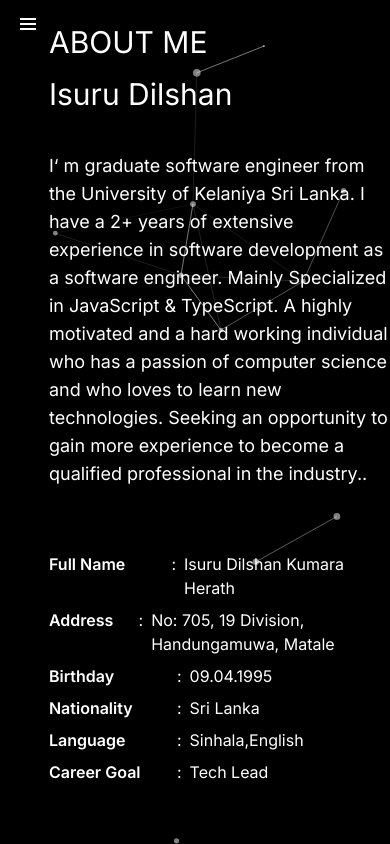
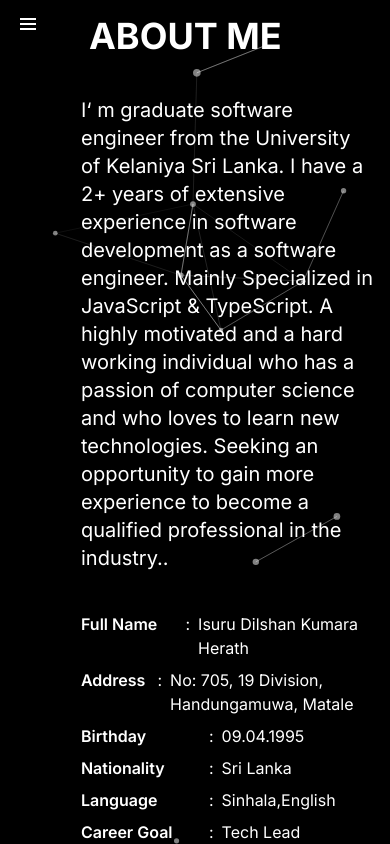
Before and after one commit to isurudilshan101/isuruportfolio-, a Next.js app: page /about in a window 390 px wide. Built offline with nearby package versions, Linux system fonts and the light colour scheme.

Commit message:
responsive skill page

```diff
--- a/src/app/about/page.tsx
+++ b/src/app/about/page.tsx
@@ -6,21 +6,16 @@ import aboutme from "../../../public/my_pic.jpg";
 const page = () => {
   return (
     <>
-      <div className="hidden md:flex">
-        <div className="ml-4 flex flex-col gap-56">
+      <div className="">
+        <div className="ml-4">
           <div>
-            {/* <h2 className="mt-6 text-3xl">ABOUT&nbsp;ME</h2> */}
-            <h1 className="mt-4 ml-6 text-4xl font-bold mb-8">ABOUT&nbsp;ME</h1>
-          </div>
-
-          <div className="w-48 h-48 ">
-            {/* <Image src={aboutme} alt="aboutme" /> */}
+            <h1 className="mt-4 ml-6 text-4xl font-bold">ABOUT&nbsp;ME</h1>
           </div>
         </div>
 
-        <div className="flex justify-center items-center">
+        <div className="ml-4 flex justify-center items-center">
           <div className="px-4">
-            <h1 className=" text-3xl font-bold">Isuru Dilshan</h1>
+            {/* <h1 className=" text-3xl font-bold">Isuru Dilshan</h1> */}
             <p className="mt-10 text-xl">
               I‘ m graduate software engineer from the University of Kelaniya
               Sri Lanka. I have a 2+ years of extensive experience in software
@@ -69,59 +64,6 @@ const page = () => {
           </div>
         </div>
       </div>
-
-      {/* mobile device */}
-      <div className="flex flex-col md:hidden ">
-        <div>
-          <h2 className="mt-6 text-3xl">ABOUT&nbsp;ME</h2>
-        </div>
-        <h1 className="mt-4 text-3xl">Isuru Dilshan</h1>
-        <p className="mt-10 text-lg">
-          I‘ m graduate software engineer from the University of Kelaniya Sri
-          Lanka. I have a 2+ years of extensive experience in software
-          development as a software engineer. Mainly Specialized in JavaScript &
-          TypeScript. A highly motivated and a hard working individual who has a
-          passion of computer science and who loves to learn new technologies.
-          Seeking an opportunity to gain more experience to become a qualified
-          professional in the industry..
-        </p>
-        <br></br>
-        {/* cv format */}
-        <div className="max-w-md ">
-          <div className="mt-10 space-y-2">
-            <div className="flex">
-              <span className="w-32 font-semibold">Full Name</span>
-              <span className="mr-2">:</span>
-              <span>Isuru Dilshan Kumara Herath</span>
-            </div>
-            <div className="flex">
-              <span className="w-32 font-semibold">Address</span>
-              <span className="mr-2">:</span>
-              <span>No: 705, 19 Division, Handungamuwa, Matale</span>
-            </div>
-            <div className="flex">
-              <span className="w-32 font-semibold">Birthday</span>
-              <span className="mr-2">:</span>
-              <span>09.04.1995</span>
-            </div>
-            <div className="flex">
-              <span className="w-32 font-semibold">Nationality</span>
-              <span className="mr-2">:</span>
-              <span>Sri Lanka</span>
-            </div>
-            <div className="flex">
-              <span className="w-32 font-semibold">Language</span>
-              <span className="mr-2">:</span>
-              <span>Sinhala,English</span>
-            </div>
-            <div className="flex">
-              <span className="w-32 font-semibold">Career Goal</span>
-              <span className="mr-2">:</span>
-              <span>Tech Lead</span>
-            </div>
-          </div>
-        </div>
-      </div>
     </>
   );
 };
--- a/src/app/contact/page.tsx
+++ b/src/app/contact/page.tsx
@@ -18,18 +18,19 @@ const Contact = () => {
           <h1 className="text-4xl font-bold mb-4 border-b-4 border-gray-300 pb-2">
             Contact Me
           </h1>
-          <div className="flex items-center justify-center md:justify-start space-x-4 bg-blue-500 p-4 rounded-lg">
+          <div className="flex gap-4 items-center justify-center md:justify-start space-x-4b bg-gray-950 p-4 rounded-lg">
             <FaEnvelope className="text-2xl text-white" />
             <p className="text-lg text-white">isuru.dilshan101@gmail.com</p>
           </div>
-          <div className="flex items-center justify-center md:justify-start space-x-4 bg-blue-500 p-4 rounded-lg">
+          <div className="flex items-center justify-center md:justify-start space-x-4  bg-gray-950 p-4 rounded-lg">
             <FaPhone className="text-2xl text-white" />
-            <p className="text-lg text-white">0712859953</p>
+            <p className="text-lg text-white">0712859953 | 0764069953</p>
           </div>
-          <div className="flex items-center justify-center md:justify-start space-x-4 bg-blue-500 p-4 rounded-lg">
+          <div className="flex items-center justify-center md:justify-start space-x-4 bg  bg-gray-950 p-4 rounded-lg">
             <FaMapMarkerAlt className="text-2xl text-white" />
             <p className="text-lg text-white">
-              NO:705, 19 Division Handungamuwa, Matale, Sri Lanka
+              {/* NO:705, 19 Division Handungamuwa, Matale, Sri Lanka */}
+              Kanda Uda Niwasa, Inguruwatta, Pahala Diyadora, Kuliyapitiya.
             </p>
           </div>
         </div>
--- a/src/app/education/page.tsx
+++ b/src/app/education/page.tsx
@@ -30,12 +30,12 @@ const Education = () => {
             className="flex flex-col md:flex-row md:space-x-4 mb-6"
           >
             <div className="md:w-1/4 mb-2 md:mb-0">
-              <p className="font-semibold text-gray-700">{school.years}</p>
+              <p className="font-semibold text-gray-300">{school.years}</p>
             </div>
             <div className="md:w-3/4">
               <h2 className="text-2xl font-semibold">{school.name}</h2>
-              <p className="text-gray-600">{school.degree}</p>
-              <p className="text-gray-600">{school.description}</p>
+              <p className="text-gray-400">{school.degree}</p>
+              <p className="text-gray-400">{school.description}</p>
               {index < schools.length - 1 && (
                 <hr className="mt-4 border-t border-gray-300" />
               )}
--- a/src/app/experience/page.tsx
+++ b/src/app/experience/page.tsx
@@ -29,12 +29,12 @@ const Experience = () => {
             className="flex flex-col md:flex-row md:space-x-4 mb-6"
           >
             <div className="md:w-1/4 mb-2 md:mb-0">
-              <p className="font-semibold text-gray-700">{experience.years}</p>
+              <p className="font-semibold text-gray-300">{experience.years}</p>
             </div>
             <div className="md:w-3/4">
               <h2 className="text-2xl font-semibold">{experience.company}</h2>
-              <p className="text-gray-600">{experience.role}</p>
-              <p className="text-gray-600">{experience.description}</p>
+              <p className="text-gray-400">{experience.role}</p>
+              <p className="text-gray-400">{experience.description}</p>
               {index < experiences.length - 1 && (
                 <hr className="mt-4 border-t border-gray-300" />
               )}
--- a/src/app/page.tsx
+++ b/src/app/page.tsx
@@ -14,12 +14,16 @@ export default function Home() {
   return (
     <div className="flex items-center justify-center text-center h-screen">
       <div>
-        <h2 className="text-white text-4xl">
+        <h2 className="text-white text-4xl mb-4">
           Hi, I am{" "}
-          <span className="text-blue-950 font-extrabold">Isuru Dilshan</span>{" "}
+          <span className="text-5xl text-blue-800 font-extrabold">
+            Isuru Dilshan
+          </span>{" "}
         </h2>
-        <h2 className="text-white text-3xl">Software Engineer</h2>
-        <div className="flex gap-2 justify-center text-center">
+        <h2 className="mb-4 text-white text-4xl font-bold">
+          Software Engineer
+        </h2>
+        <div className="flex gap-6 justify-center text-center">
           <Link href="#">
             <FontAwesomeIcon
               icon={faFacebook}
--- a/src/app/skills/page.module.css
+++ b/src/app/skills/page.module.css
@@ -14,10 +14,10 @@
 }
 
 .image {
-  width: 6rem;
-  height: 6rem;
+  width: 4rem;
+  height: 4rem;
 }
 
 .animateSpinSlow {
-  animation: spin-slow 6s linear infinite;
+  animation: spin-slow 8s linear infinite;
 }
--- a/src/app/skills/page.tsx
+++ b/src/app/skills/page.tsx
@@ -16,18 +16,31 @@ interface Skill {
 // Define an array of skill objects, each with a name and image
 const skills: Skill[] = [
   { name: "HTML", image: html },
+  { name: "CSS", image: javascript },
   { name: "JavaScript", image: javascript },
+  { name: "Type Script", image: nextjs },
   { name: "React Js", image: reactjs },
+  { name: "Redux", image: reactjs },
   { name: "Next Js", image: nextjs },
+  { name: "Zustand", image: reactjs },
+  { name: "Node Js", image: nextjs },
+  { name: "Python", image: nextjs },
+  { name: "Tailwnid Css", image: nextjs },
+  { name: "Ant Design", image: nextjs },
+  { name: "Material UI", image: nextjs },
+  { name: "Bootstrap", image: nextjs },
+  { name: "PHP", image: nextjs },
+  { name: "Laravel", image: nextjs },
+  { name: "Bootstrap", image: nextjs },
+  { name: "Mysql", image: nextjs },
+  { name: "Mongodb", image: nextjs },
 ];
 
 const Page: React.FC = () => {
-  // Split the skills array into two for left and right columns
   const half = Math.ceil(skills.length / 2);
   const leftSkills = skills.slice(0, half);
   const rightSkills = skills.slice(half);
 
-  // Generate JSX elements for each skill
   const generateSkillItems = (skillsArray: Skill[]) =>
     skillsArray.map((skill, i) => (
       <div key={i} className="ml-6 flex gap-6 mb-4">
@@ -35,7 +48,7 @@ const Page: React.FC = () => {
           <h1 className="text-2xl">{skill.name}</h1>
         </div>
         <Image
-          className={`${styles.image} ${styles.animateSpinSlow}`}
+          className={`  ${styles.image} ${styles.animateSpinSlow}`}
           src={skill.image}
           alt={skill.name}
         />
@@ -48,7 +61,7 @@ const Page: React.FC = () => {
         <h1 className="mt-4 ml-6 text-4xl font-bold mb-8">SKILLS</h1>
       </div>
 
-      <div className="flex flex-col items-center md:flex-row md:justify-center md:items-center h-screen">
+      <div className="flex flex-col md:flex-row md:justify-center md:items-center h-screen">
         <div className="flex flex-col md:flex-row gap-4 md:gap-24">
           <div className="left flex flex-col">
             {generateSkillItems(leftSkills)}
```
